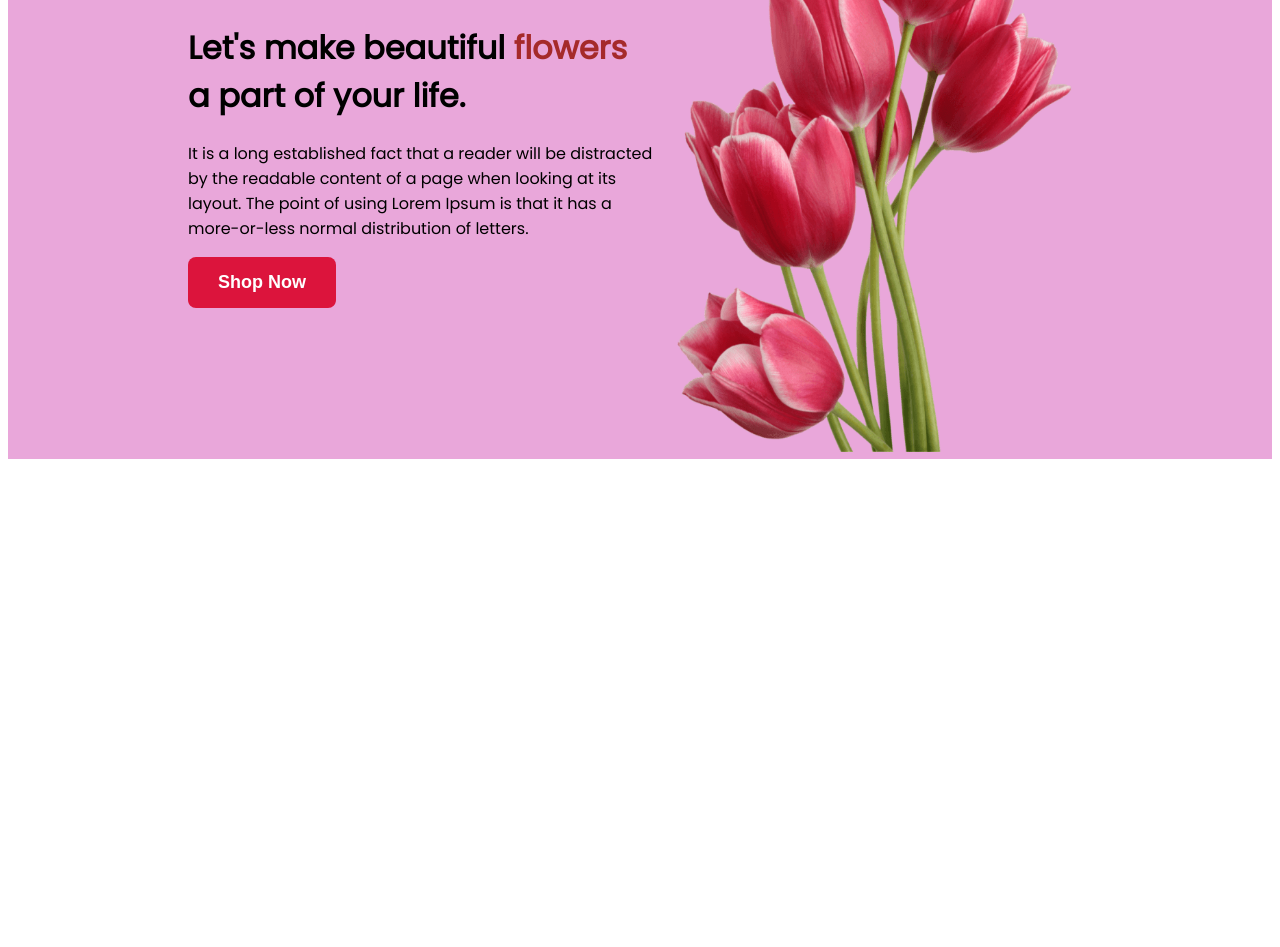
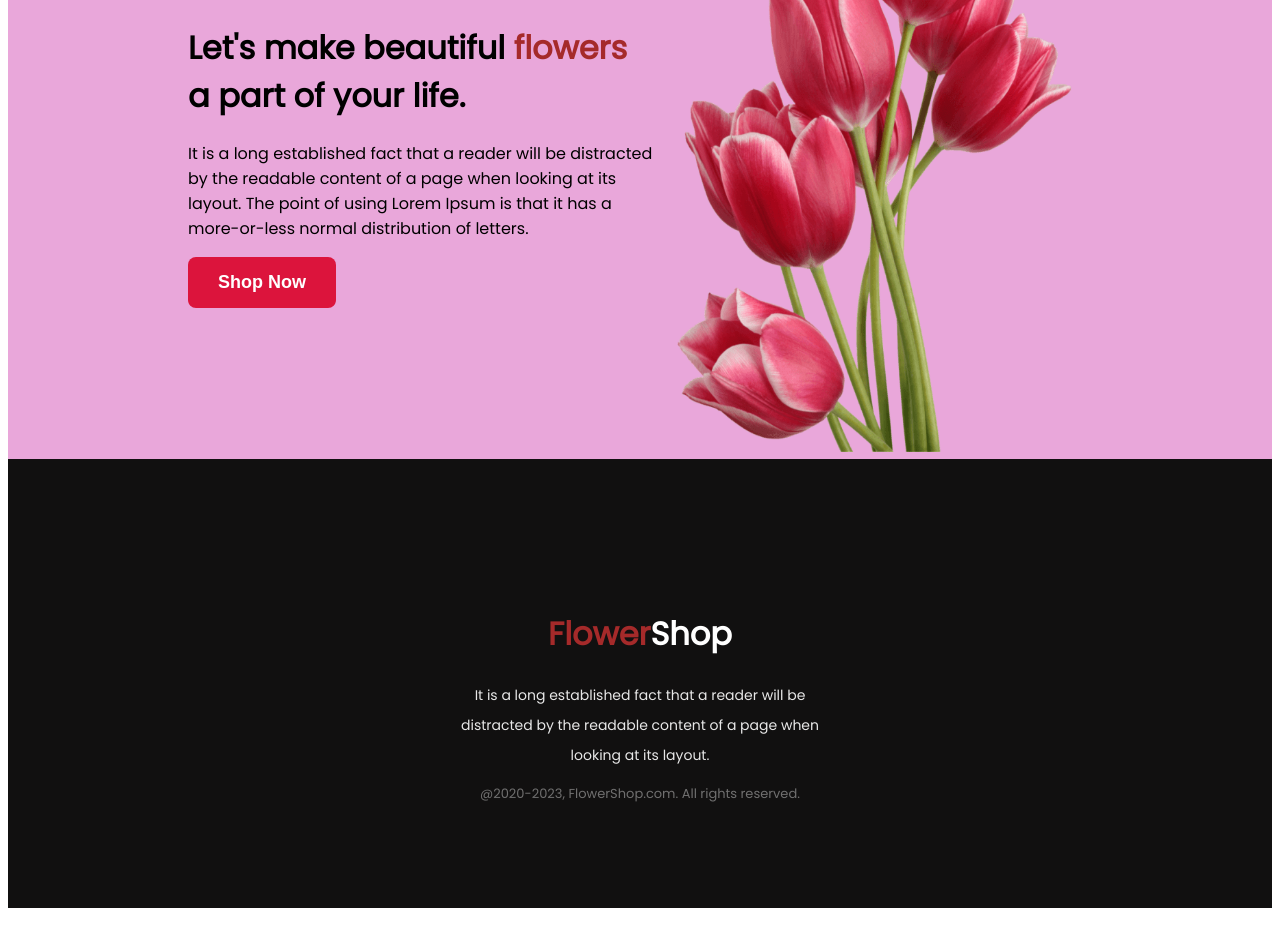
Before and after one commit to Munira-Pakhi/my-first-assignment, a plain HTML site: page index.html in a window 1280 px wide. Shown: the part 206-1153 px from the top of the page. Before the commit the page ends 800 px from the top, so only its background shows below. Drawn offline with Linux system fonts and the light colour scheme.

Commit message:
Added footer

```diff
--- a/index.html
+++ b/index.html
@@ -29,7 +29,11 @@
     </header>
     <main></main>
     <footer>
-
+        <div class="footer-title">
+            <h1 ><span class="footer-text">Flower</span><span class="fonts">Shop</span></h1>
+            <p class="footer-content">It is a long established fact that a reader will be distracted by the readable content of a page when looking at its layout.</p>
+            <p class="footer-item">@2020-2023, FlowerShop.com. All rights reserved. </p>
+        </div>
     </footer>
 </body>
 </html>
--- a/style/style.css
+++ b/style/style.css
@@ -39,3 +39,37 @@ header {
     height: 600px;
 }
 /* Header section end */
+
+
+/* footer section start */
+.footer-text {
+    color: brown;
+}
+.fonts {
+    color: white;
+}
+footer{
+   background: #111010;
+    text-align: center;
+    /* justify-content: center; */
+    /* width: 1522px; */
+    height: 449px;
+}
+.footer-content {
+color: rgba(255, 255, 255, 0.90);
+font-size: 14px;
+font-weight: 400;
+line-height: 30px;
+/* width: 50%; */
+}
+.footer-title {
+    padding: 130px 450px;
+}
+
+.footer-item {
+color: rgba(255, 255, 255, 0.40);
+font-size: 13px;
+/* font-weight: 400px; */
+}
+
+/* footer section end */
```
